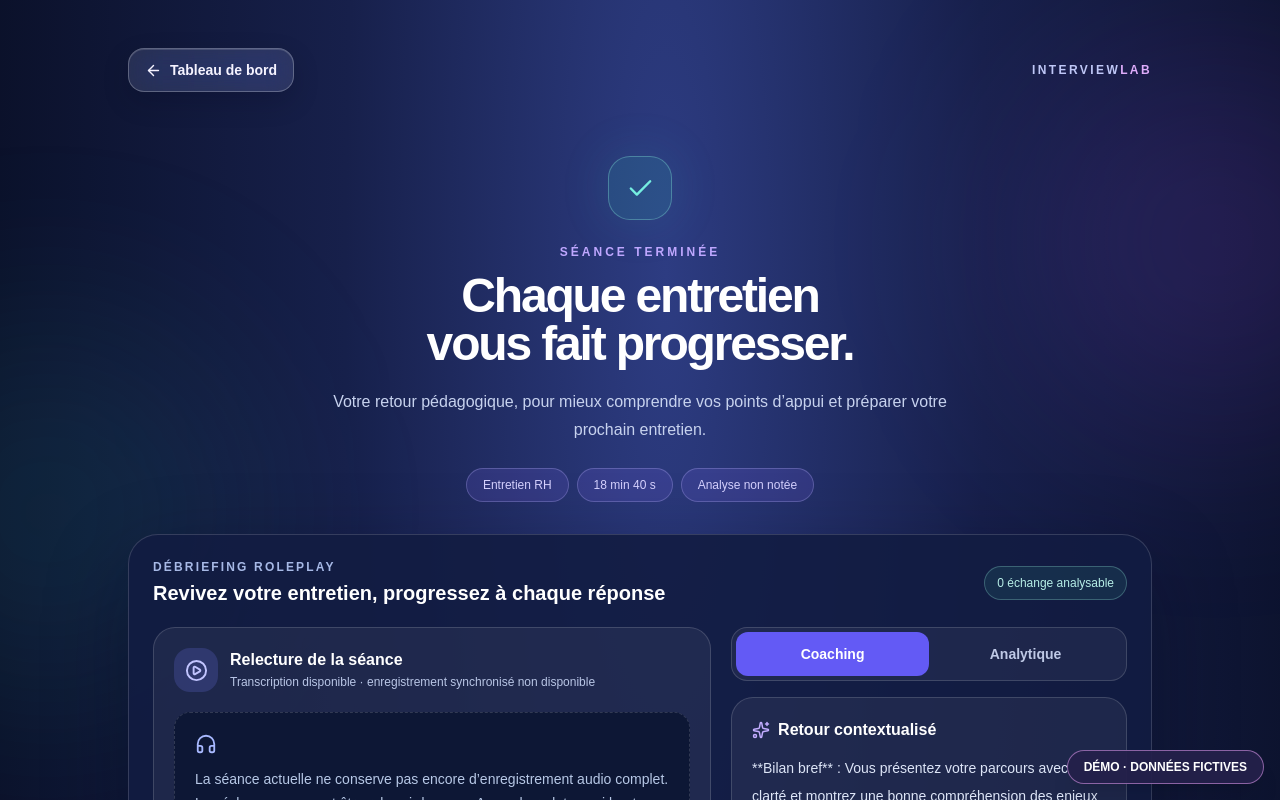
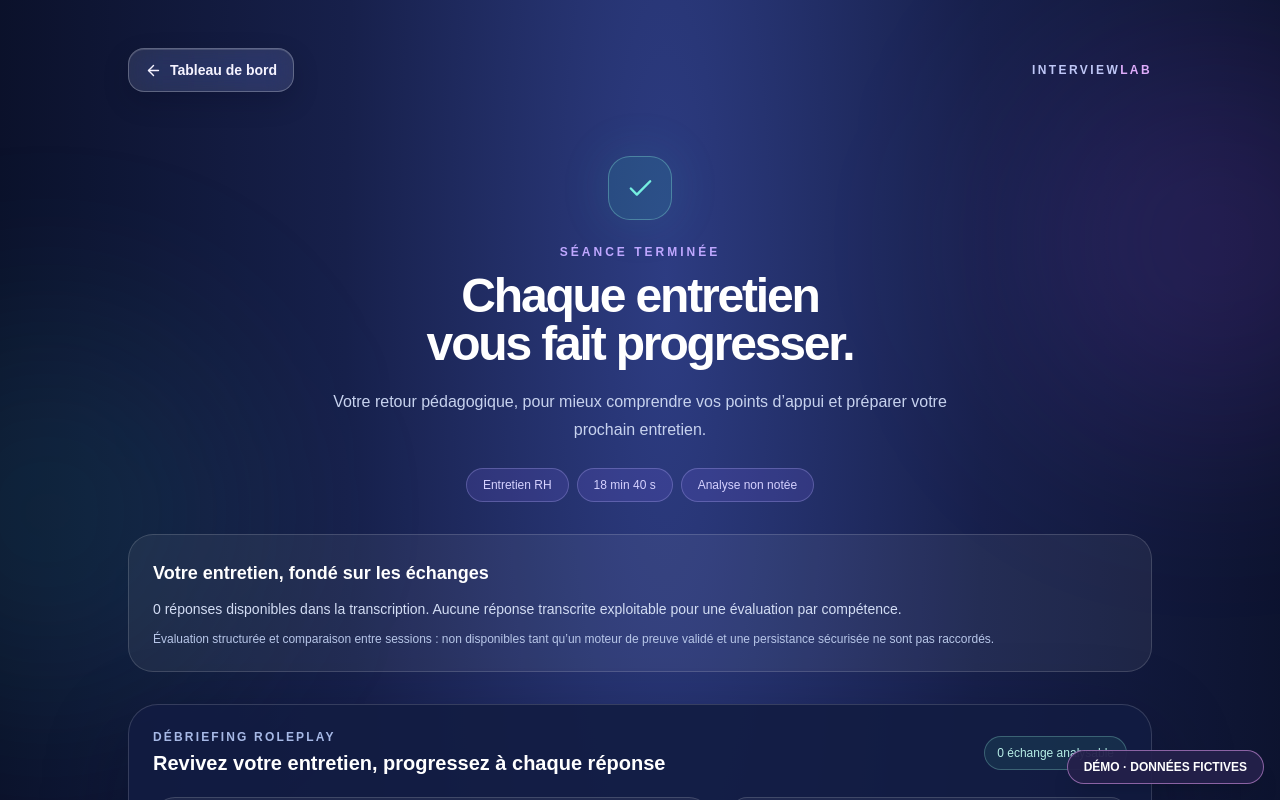
Before and after one commit to Achrafsila/ai-interview-platform, a Next.js app in the folder web/: page /dev/report-preview in a window 1280 px wide. Shown: the top 800 px of the page. Built offline with nearby package versions, Linux system fonts and the light colour scheme.

Commit message:
feat(interview): surface transcript-backed evidence coverage in report

```diff
--- a/web/src/app/interview/InterviewReport.tsx
+++ b/web/src/app/interview/InterviewReport.tsx
@@ -2,6 +2,7 @@
 
 import Link from "next/link";
 import { RoleplayDebrief } from "./RoleplayDebrief";
+import {evidenceCoverage} from "@/lib/learning/interview-evidence";
 import { ArrowLeft, ArrowRight, CalendarDays, Check, Dumbbell, Lightbulb, RotateCcw, Sparkles, Target } from "lucide-react";
 
 type ReportSection = { title: string; body: string };
@@ -37,6 +38,7 @@ function recommendedFocus(improvement?: string) {
 export function InterviewReport({ feedback, jobTitle, family, elapsed, interrupted = false, transcript }: { feedback?: string; jobTitle?: string; family?: "rh" | "technical"; elapsed: number; interrupted?: boolean; transcript?: {question:string;answer:string}[] }) {
  const data = parseFeedback(feedback || "Aucun retour pédagogique disponible pour cette séance.");
  const focus = recommendedFocus(data.improvement);
+ const coverage = evidenceCoverage(transcript);
  const duration = `${Math.floor(elapsed / 60)} min ${String(elapsed % 60).padStart(2, "0")} s`;
  const academyHref = `/exercises?source=interview&focus=${encodeURIComponent(focus.name)}&job=${encodeURIComponent((jobTitle||"").slice(0,120))}`;
  const retryHref = `/preparation?source=interview&job=${encodeURIComponent((jobTitle||"").slice(0,120))}&family=${family||"rh"}`;
@@ -53,6 +55,7 @@ export function InterviewReport({ feedback, jobTitle, family, elapsed, interrupt
     <p className="mx-auto mt-5 max-w-2xl text-sm leading-7 text-[#C7D2EE] sm:text-base">{interrupted ? "Aucun bilan pédagogique complet n'est disponible pour cette séance interrompue." : "Votre retour pédagogique, pour mieux comprendre vos points d’appui et préparer votre prochain entretien."}</p>
     <div className="mt-6 flex flex-wrap items-center justify-center gap-2 text-xs text-[#DCE3FD]"><span className="interview-v2-pill rounded-full px-4 py-2">{family === "technical" ? "Entretien technique" : "Entretien RH"}</span><span className="interview-v2-pill rounded-full px-4 py-2">{duration}</span><span className="interview-v2-pill rounded-full px-4 py-2">Analyse non notée</span></div>
    </header>
+   {!interrupted && <section aria-label="Traçabilité des réponses" className="report-v2-rise mt-8 rounded-[25px] border border-white/15 bg-white/[.06] p-6"><h2 className="text-lg font-semibold">Votre entretien, fondé sur les échanges</h2><p className="mt-2 text-sm leading-7 text-[#D3DDF4]">{coverage.answers} réponse{coverage.answers!==1?"s":""} disponible{coverage.answers!==1?"s":""} dans la transcription. {coverage.needsReview?"Ces déclarations peuvent alimenter une revue par compétence, mais ne constituent pas à elles seules un score ou une maîtrise démontrée.":"Aucune réponse transcrite exploitable pour une évaluation par compétence."}</p><p className="mt-2 text-xs text-[#B8C7E9]">Évaluation structurée et comparaison entre sessions : non disponibles tant qu’un moteur de preuve validé et une persistance sécurisée ne sont pas raccordés.</p></section>}
    {!interrupted && <RoleplayDebrief transcript={transcript} feedback={feedback} jobTitle={jobTitle}/>}
    <section aria-labelledby="report-summary" className="report-v2-rise report-v2-delay-1 mt-10 rounded-[30px] border border-white/15 bg-white/[.075] p-6 shadow-[0_28px_85px_#05091b55] backdrop-blur-xl sm:p-9">
     <div className="flex items-center gap-3"><span className="flex size-11 items-center justify-center rounded-2xl bg-[#BCA1FF]/15 text-[#D2BEFF]"><Sparkles size={21}/></span><div><p className="text-xs font-semibold uppercase tracking-[.18em] text-[#BCB5E8]">Votre retour immédiat</p><h2 id="report-summary" className="mt-1 text-xl font-semibold">L’essentiel de votre séance</h2></div></div>
--- /dev/null
+++ b/web/src/lib/learning/interview-evidence.ts
@@ -0,0 +1,14 @@
+/** Transcript-backed evidence for transparent debriefs. Not an AI score. */
+export type TranscriptTurn={question:string;answer:string};
+export type TurnEvidence={turnIndex:number;question:string;answer:string;status:"candidate_statement_unverified"};
+export function transcriptEvidence(turns:readonly TranscriptTurn[]|undefined):TurnEvidence[]{
+ if(!turns)return [];
+ return turns.slice(0,60).flatMap((turn,index)=>{
+  if(typeof turn?.answer!=="string"||!turn.answer.trim())return [];
+  return [{turnIndex:index,question:typeof turn.question==="string"?turn.question.slice(0,1200):"",answer:turn.answer.trim().slice(0,1800),status:"candidate_statement_unverified" as const}];
+ });
+}
+export function evidenceCoverage(turns:readonly TranscriptTurn[]|undefined){
+ const evidence=transcriptEvidence(turns);
+ return {answers:evidence.length,reviewed:0,scored:false,needsReview:evidence.length>0};
+}
```
Also changed, not shown: 1 other file (tests, documents, lock files or other folders).
